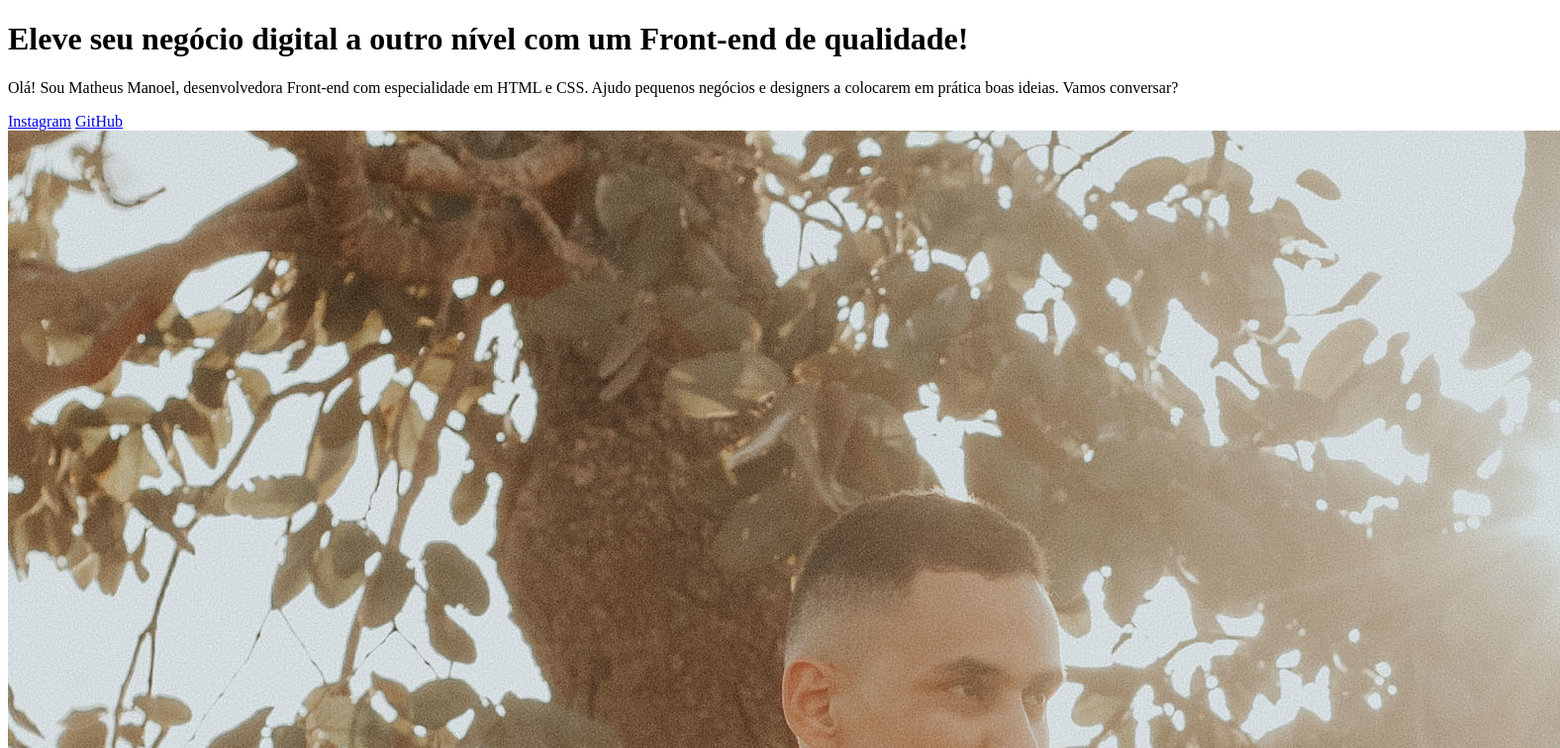
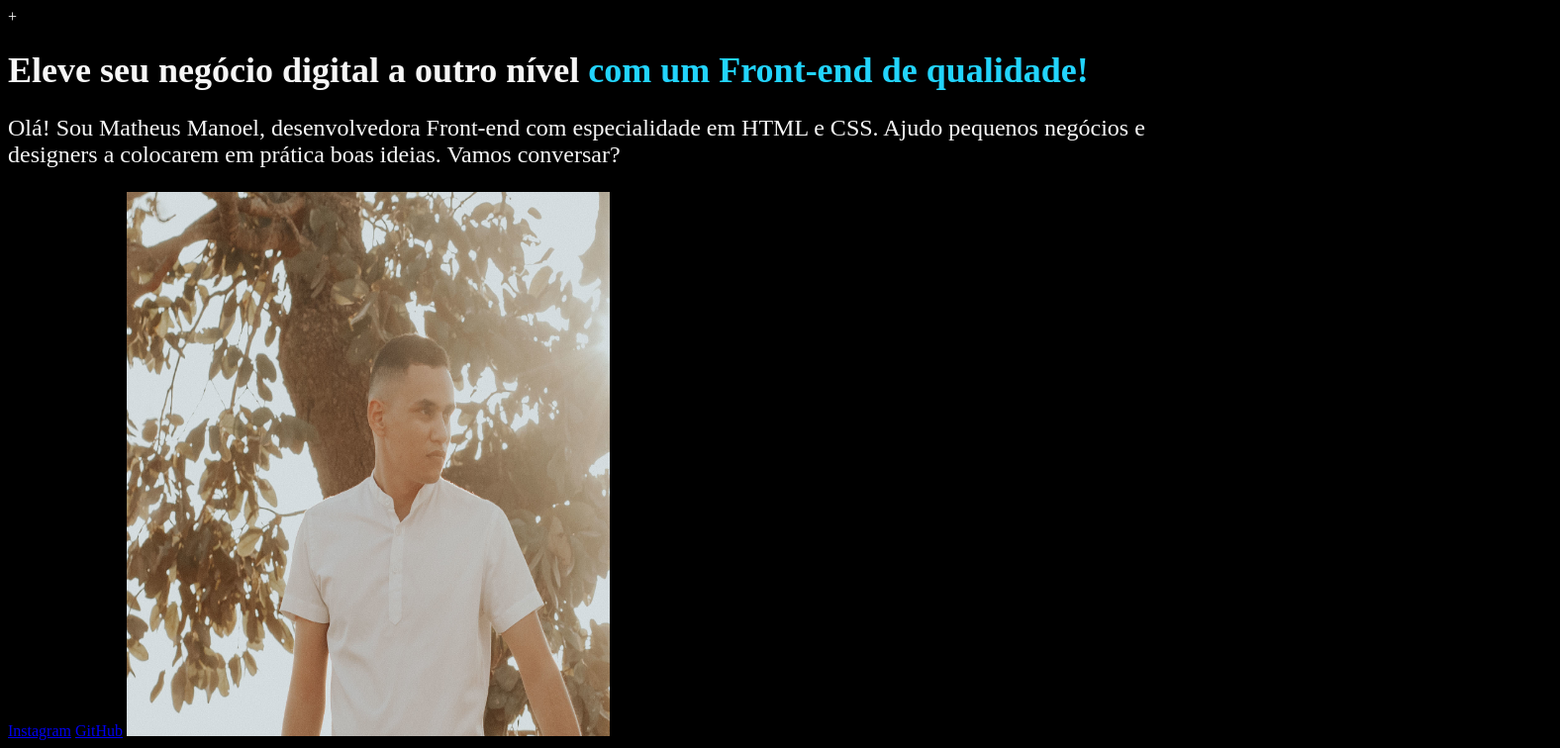
Before and after one commit to matheusmanoelberto/portfolio, a plain HTML site: page index.html in a window 1280 px wide. Shown: the top 756 px of the page at 99% size, 1576 px wide, since content can reach past the window. Drawn offline with Linux system fonts and the light colour scheme.

Commit message:
parte html

```diff
--- a/index.html
+++ b/index.html
@@ -4,7 +4,9 @@
     <meta charset="UTF-8">
     <meta http-equiv="X-UA-Compatible" content="IE=edge">
     <meta name="viewport" content="width=device-width, initial-scale=1.0">
-    <title>Portfolio</title>
+    <title>Portfolio</title>+
+
+    <link rel="stylesheet" href="style.css">
 </head>
 <body>
     <header></header>
--- /dev/null
+++ b/style.css
@@ -0,0 +1,26 @@
+body{
+    background-color: black;
+    color: #F6F6F6;
+}
+
+main{
+    width: 1161px;
+    height: 550px;
+}
+h1{
+    font-size: 36px;
+}
+
+strong{
+    color: #22D4FD;
+
+}
+
+p{
+    font-size: 24px;
+}
+
+img{
+    width: 488px;
+    height: 550px;
+}
```
